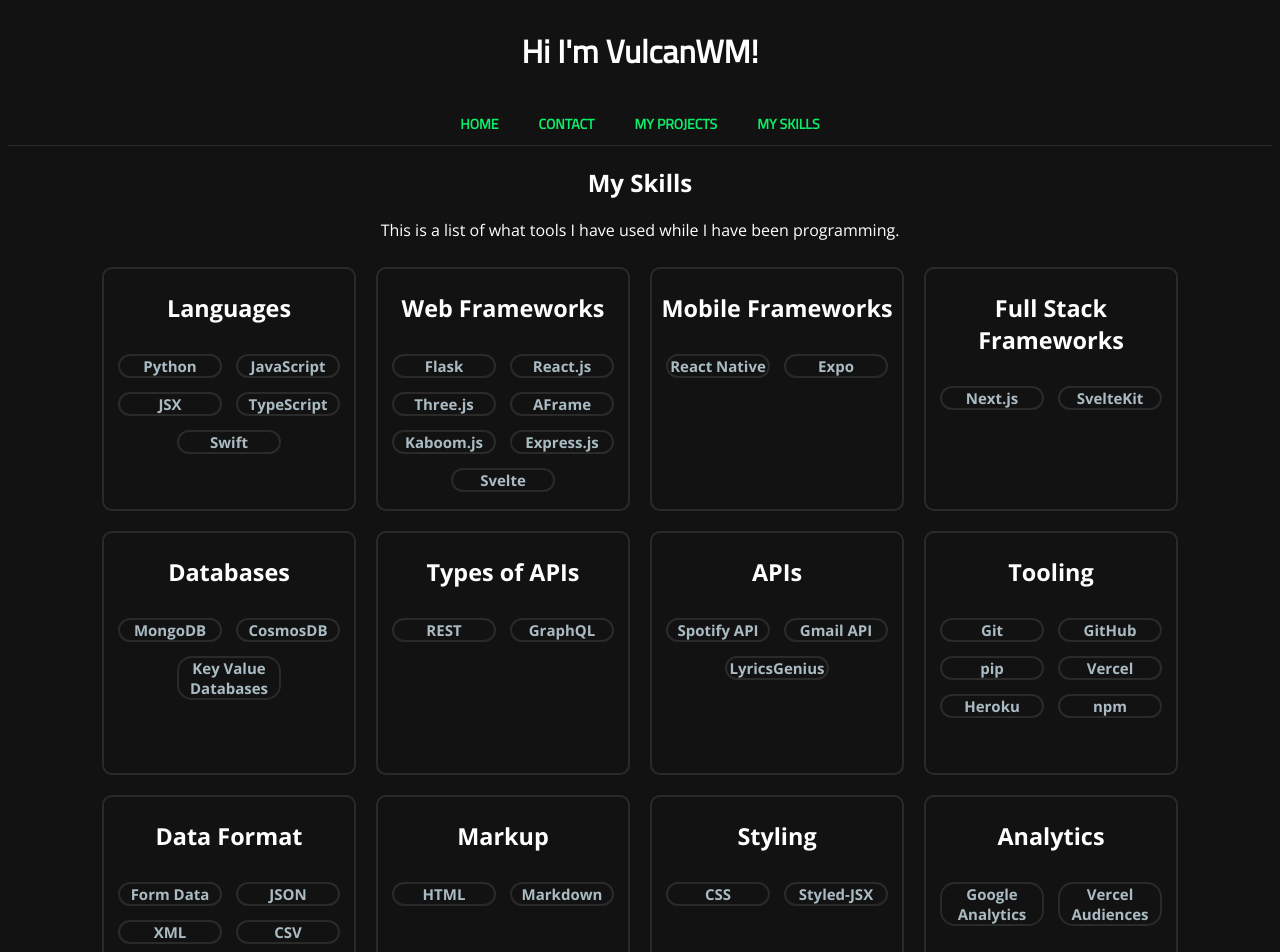
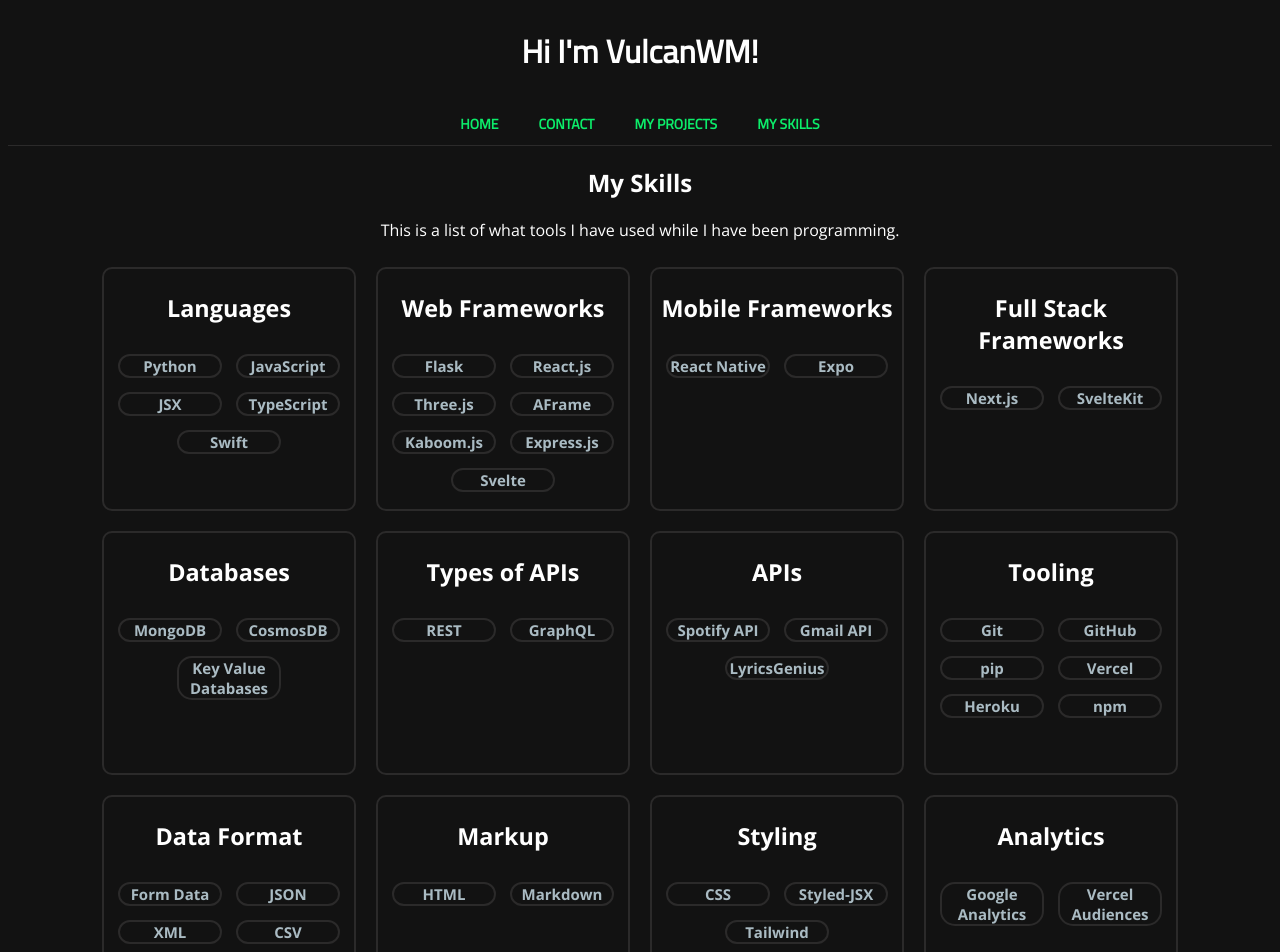
Before and after one commit to VulcanWM/vulcanwm, a Next.js app: page /skills in a window 1280 px wide. Shown: the top 952 px of the page. Built offline with nearby package versions, Linux system fonts and the light colour scheme.

Commit message:
Update skills.js

```diff
--- a/lists/skills.js
+++ b/lists/skills.js
@@ -10,6 +10,6 @@
     "Tooling": ["Git", "GitHub", "pip", "Vercel", "Heroku", "npm"],
     "Data Format": ['Form Data', 'JSON', "XML", "CSV"],
     "Markup": ["HTML", "Markdown"],
-    "Styling": ['CSS', "Styled-JSX"],
+    "Styling": ['CSS', "Styled-JSX", "Tailwind"],
     "Analytics": ['Google Analytics', "Vercel Audiences"]
   }
```
